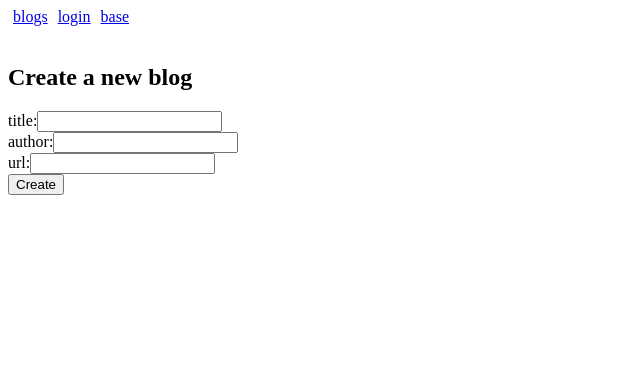
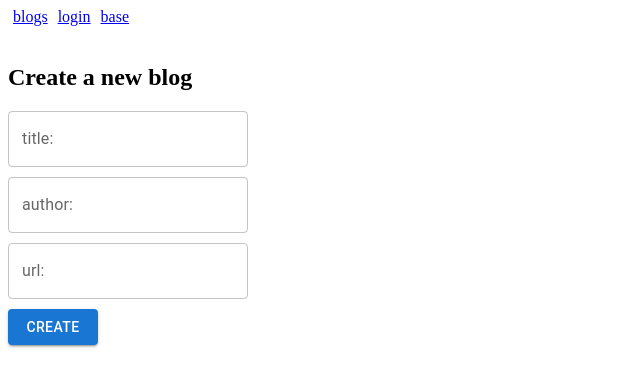
Before and after one commit to Thom4x/blog-app, a React (Vite) app in the folder frontend/: page /create in a window 1280 px wide. Shown: the top 386 px of the page, without its empty margins (0-640 px from the left). Built offline with nearby package versions, Linux system fonts and the light colour scheme; no server answers.

Commit message:
5.29 Styled Blog 1

```diff
--- a/frontend/package.json
+++ b/frontend/package.json
@@ -11,6 +11,9 @@
     "test": "vitest run --coverage"
   },
   "dependencies": {
+    "@emotion/react": "^11.14.0",
+    "@emotion/styled": "^11.14.1",
+    "@mui/material": "^9.4.0",
     "axios": "^1.9.0",
     "react": "^19.1.0",
     "react-dom": "^19.1.0",
--- a/frontend/src/App.jsx
+++ b/frontend/src/App.jsx
@@ -2,6 +2,7 @@ import { useState, useEffect } from 'react'
 import {
   Routes, Route, Link, useMatch, useNavigate, useParams
 } from 'react-router-dom'
+
 import './App.css'
 import HomePage from './components/HomePage'
 import Blog from './components/Blog'
@@ -153,7 +154,6 @@ const App = () => {
   )
   const match = useMatch('/blogs/:id')
   const blogInFocus = match ? blogs.find(b => b.id === match.params.id) : null
-  console.log('hay', user)
   return (
     <div>
       <div>
--- a/frontend/src/components/BlogForm.jsx
+++ b/frontend/src/components/BlogForm.jsx
@@ -1,5 +1,6 @@
 /* eslint-disable indent */
 import { useState } from 'react'
+import { Button, TextField } from '@mui/material'
 import Message from './Message'
 const BlogForm = ({ createBlog, message, messageType }) => {
     const [typeBlog, setTypeBlog] = useState({ title: '', author: '', url: '' })
@@ -19,43 +20,34 @@ const BlogForm = ({ createBlog, message, messageType }) => {
             <br />
             <h2>Create a new blog</h2>
             <Message message={message} status={messageType} />
-            <form onSubmit={handleBlogForm}>
-                <div>
-                    <label>
-                        title:
-                        <input
+            <form onSubmit={handleBlogForm} style={{ display: 'flex', flexDirection: 'column', width: '240px', gap: '10px' }}>
+                <TextField
+                    label="title:"
                     type="text"
                     name="title"
                     value={typeBlog.title}
                     onChange={(event) => setTypeBlog({ ...typeBlog, title: event.target.value })}
                 />
-                    </label>
-                </div>
-                <div>
-                    <label>
-                        author:
-                        <input
+
+                <TextField
+                    label="author:"
                     type="text"
                     name="author"
                     value={typeBlog.author}
                     onChange={(event) => setTypeBlog({ ...typeBlog, author: event.target.value })}
                 />
-                    </label>
-                </div>
-                <div>
-                    <label>
-                        url:
-                        <input
+
+                <TextField
+                    label="url:"
                     type="text"
                     name="url"
                     value={typeBlog.url}
                     onChange={(event) => setTypeBlog({ ...typeBlog, url: event.target.value })}
                 />
-                    </label>
-                </div>
-                <button type='submit'>Create</button>
+
+                <Button type='submit' variant='contained' style={{ width: '90px' }}>Create</Button>
             </form>
-        </div>
+        </div >
     )
 }
 
--- a/frontend/src/components/LoginForm.jsx
+++ b/frontend/src/components/LoginForm.jsx
@@ -1,29 +1,27 @@
+import { TextField, Button } from '@mui/material'
+
 const LoginForm = ({ setUsername, setpassword, handleLogin, username, password }) => {
 
   return (
-    <div>
+    <div >
       <h2>Log in to application</h2>
-      <form onSubmit={handleLogin}>
-        <div>
-          <label>
-            username
-            <input type="text"
-              value={username}
-              onChange={(event) => setUsername(event.target.value)} />
-          </label>
-        </div>
-        <div>
-          <label>
-            password
-            <input type="password"
-              value={password}
-              onChange={(event) => setpassword(event.target.value)}
-            />
-          </label>
-        </div>
-        <button type='submit'>Login</button>
-      </form>
-    </div>
+      <form onSubmit={handleLogin} style={{ display: 'flex', flexDirection: 'column', width: '240px' }} >
+        <TextField
+          variant="standard"
+          label="username"
+          value={username}
+          onChange={(event) => setUsername(event.target.value)}
+        />
+        <TextField
+          variant="standard"
+          label="password"
+          type="password"
+          value={password}
+          onChange={(event) => setpassword(event.target.value)}
+        />
+        <Button type='submit' variant="contained" style={{ marginTop: '10px', width: '70px' }}>Login</Button>
+      </form >
+    </div >
   )
 }
 
```
Also changed, not shown: 1 other file (tests, documents, lock files or other folders). Lines whose indentation alone changed are shown as unchanged.
